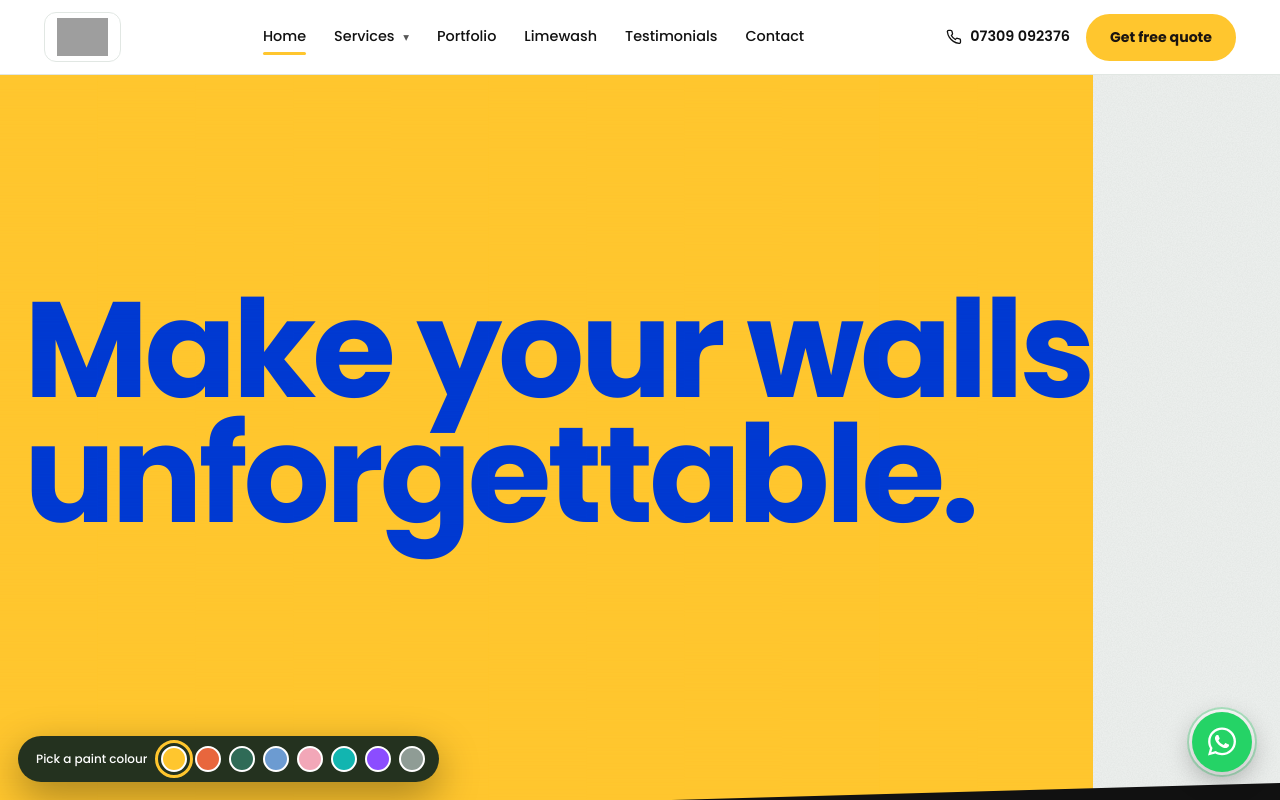
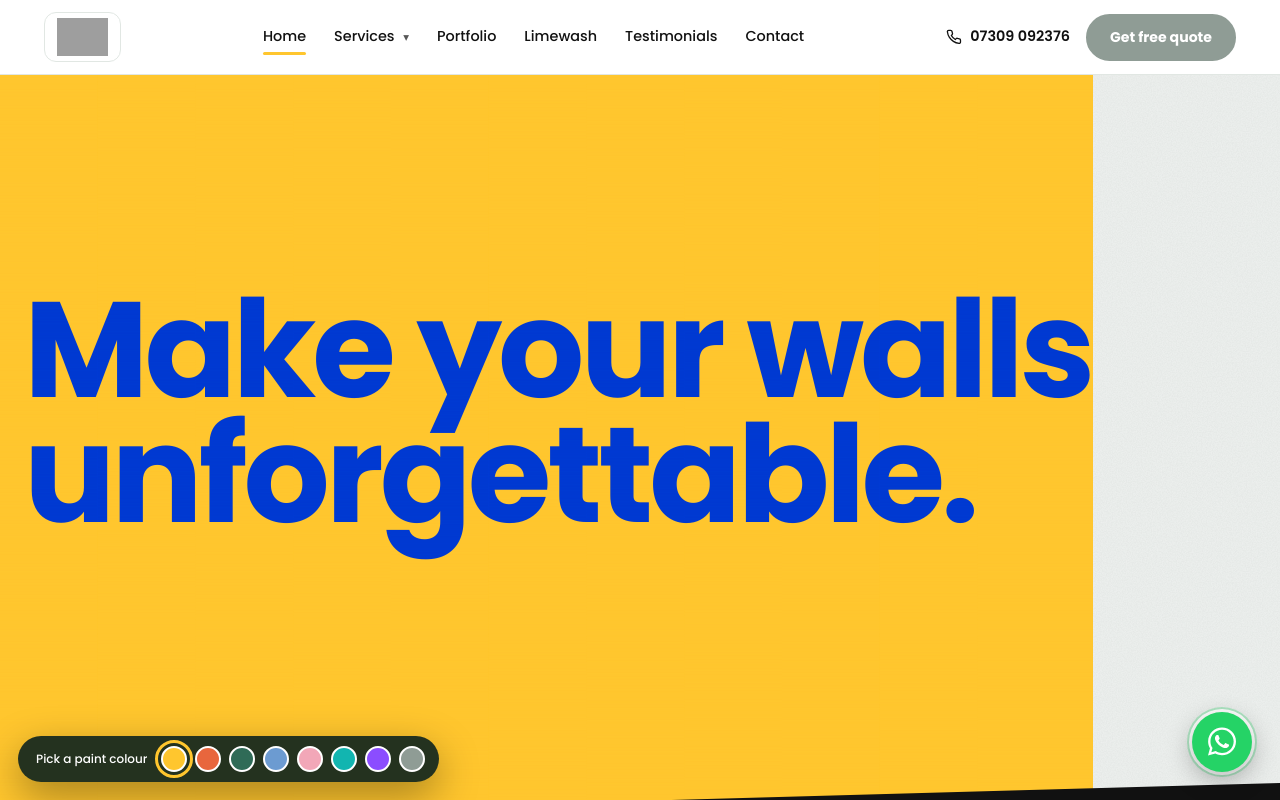
Before and after one commit to irishabhrusia/AR-Matt-Gloss, a Next.js app: page / in a window 1280 px wide. Shown: the top 800 px of the page. Built offline with nearby package versions, Linux system fonts and the light colour scheme; no server answers; the database is empty; grey boxes are pictures that could not be loaded.

Commit message:
style: set navbar get free quote button to grey

```diff
--- a/public/assets/css/home.css
+++ b/public/assets/css/home.css
@@ -278,7 +278,16 @@ nav>a.on:after,
 
 .hc .btn {
     padding: 11px 22px;
-    font-size: .88rem
+    font-size: .88rem;
+    background: #8F9C95;
+    border-color: #8F9C95;
+    color: #FFFFFF;
+}
+
+.hc .btn:hover {
+    background: #78857E;
+    border-color: #78857E;
+    color: #FFFFFF;
 }
 
 .burger {
--- a/src/app/globals.css
+++ b/src/app/globals.css
@@ -465,3 +465,21 @@ nav>a.on:after,
   position: absolute !important;
   z-index: 10 !important;
 }
+
+/* ==========================================================================
+   Navbar "Get free quote" Button - Grey Theme
+   ========================================================================== */
+.hc .btn.btn-quote,
+.mobile-menu-cta .btn.btn-quote {
+  background: #8F9C95 !important;
+  border-color: #8F9C95 !important;
+  color: #FFFFFF !important;
+  transition: transform .2s, background .2s, border-color .2s;
+}
+
+.hc .btn.btn-quote:hover,
+.mobile-menu-cta .btn.btn-quote:hover {
+  background: #78857E !important;
+  border-color: #78857E !important;
+  color: #FFFFFF !important;
+}
--- a/src/components/Header.jsx
+++ b/src/components/Header.jsx
@@ -108,7 +108,13 @@ export function Header({ menuOpen, setMenuOpen }) {
             </svg>
             {phone}
           </a>
-          <Link className="btn p" href="/contact">Get free quote</Link>
+          <Link
+            className="btn p btn-quote"
+            href="/contact"
+            style={{ background: '#8F9C95', borderColor: '#8F9C95', color: '#FFFFFF' }}
+          >
+            Get free quote
+          </Link>
           <button
             className={`burger ${menuOpen ? 'o' : ''}`}
             id="bg"
--- a/src/components/MobileMenu.jsx
+++ b/src/components/MobileMenu.jsx
@@ -154,7 +154,12 @@ export function MobileMenu({ isOpen, onClose }) {
           </svg>
           07309 092376
         </a>
-        <Link className="btn p" href="/contact" onClick={onClose}>
+        <Link
+          className="btn p btn-quote"
+          href="/contact"
+          onClick={onClose}
+          style={{ background: '#8F9C95', borderColor: '#8F9C95', color: '#FFFFFF' }}
+        >
           Get free quote
         </Link>
       </div>
```
